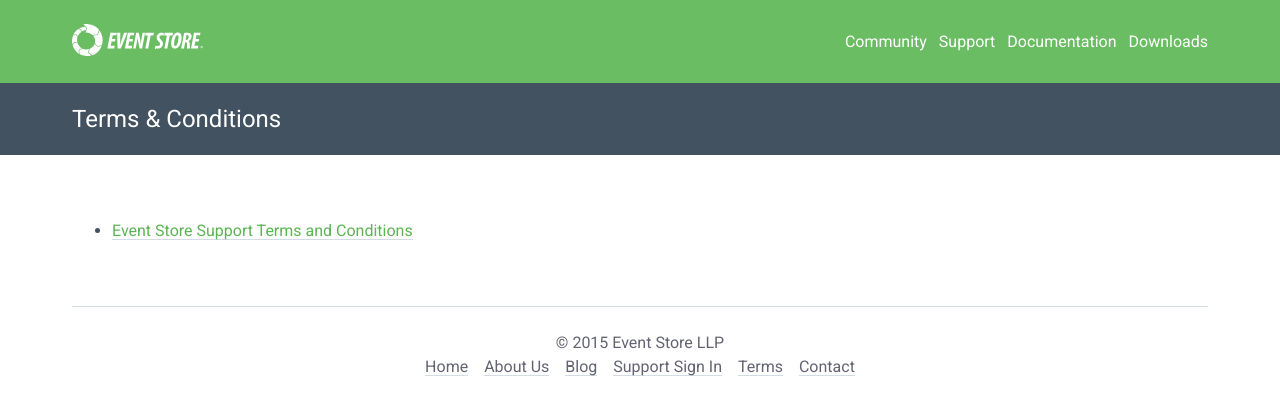
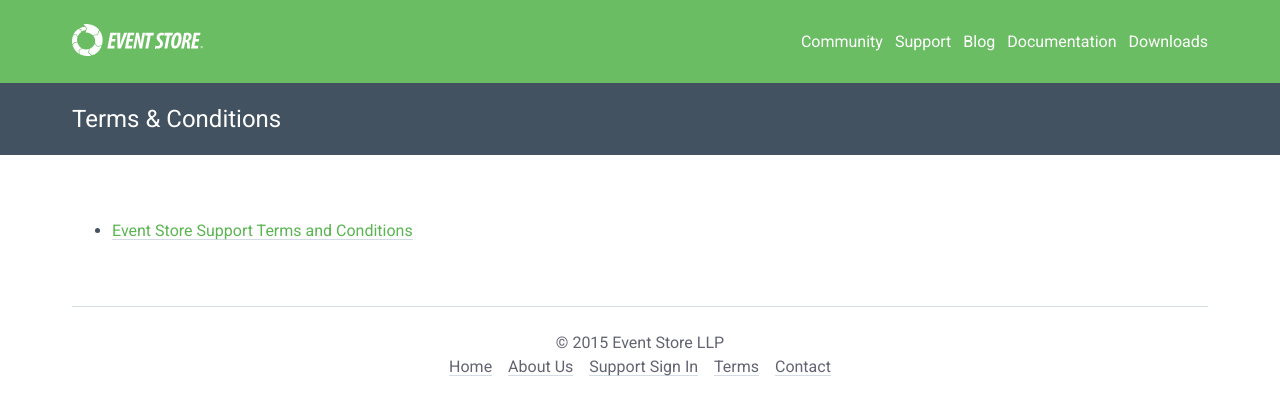
Before and after one commit to sandboxorg/geteventstore.com, a Jekyll site: the page built from terms/index.html, in a window 1280 px wide. Shown: the top 415 px of the page. Built offline with Jekyll 4.4.1, drawn with Linux system fonts in a browser that asks for light colours; nearby versions of some CDN libraries; Markdown is read by kramdown in place of the engine named in the settings.

Commit message:
Moved blog link to main nav

```diff
--- a/_includes/footer.html
+++ b/_includes/footer.html
@@ -4,7 +4,6 @@
             <ul class="footer__menu">
                 <li class="footer__menu__item"><a href="/">Home</a></li>
                 <li class="footer__menu__item"><a href="/about">About Us</a></li>
-                <li class="footer__menu__item"><a href="/blog">Blog</a></li>
                 <li class="footer__menu__item"><a href="https://eventstore.zendesk.com">Support Sign In</a></li>
                 <li class="footer__menu__item"><a href="/terms">Terms</a></li>
                 <li class="footer__menu__item"><a href="/contact">Contact</a></li>
--- a/_includes/header.html
+++ b/_includes/header.html
@@ -24,6 +24,7 @@
             <ul class="site-navigation">
                 <li class="site-navigation__item"><a href="/community/">Community</a></li>
                 <li class="site-navigation__item"><a href="/support/">Support</a></li>
+                <li class="site-navigation__item"><a href="/blog">Blog</a></li>
                 <li class="site-navigation__item"><a href="http://docs.geteventstore.com">Documentation</a></li>
                 <li class="site-navigation__item"><a href="/downloads/">Downloads</a></li>
             </ul>
```
